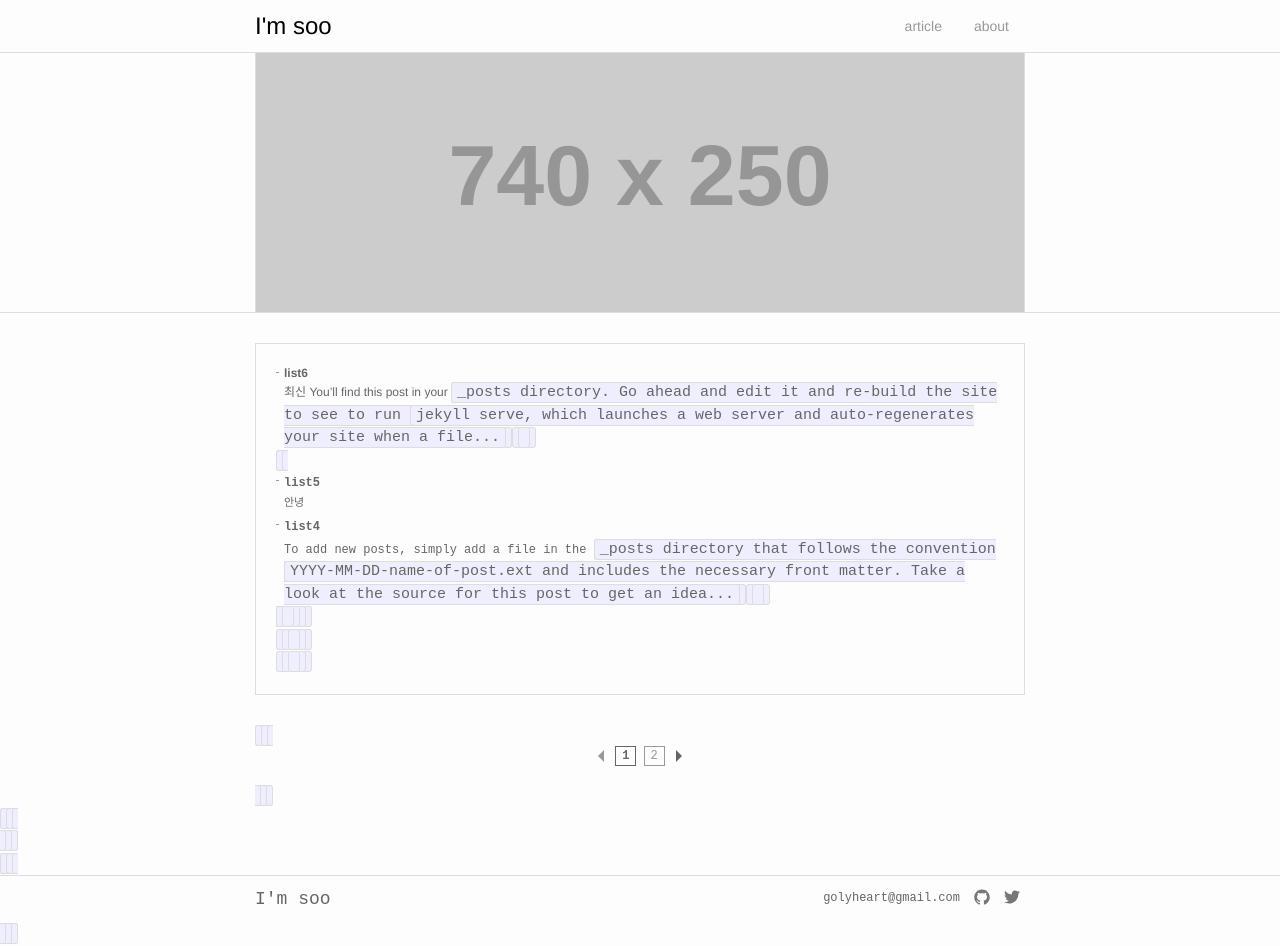
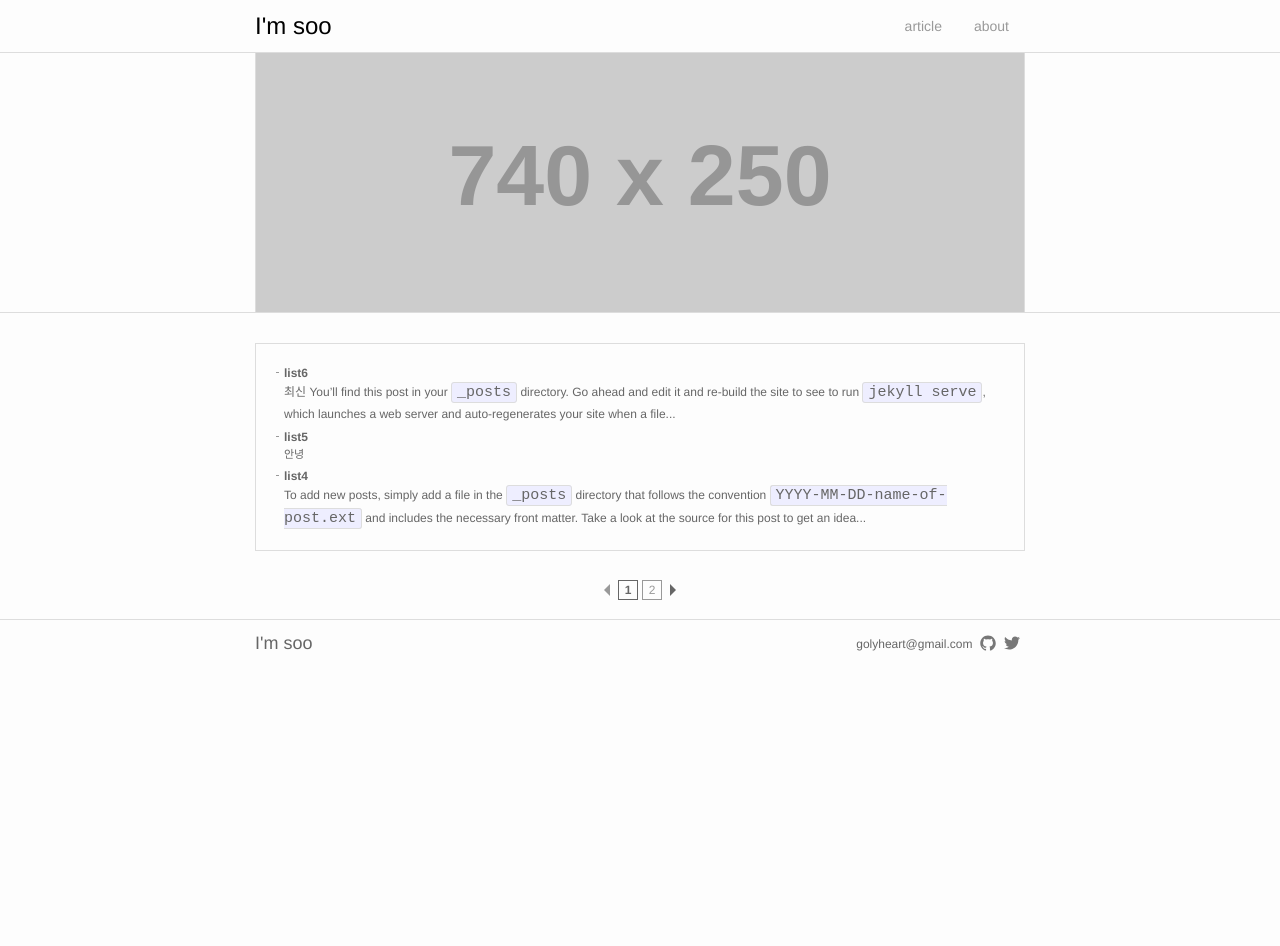
Before and after one commit to goldsoo/goldsoo.github.com, a Jekyll site: the page built from index.html, in a window 1280 px wide. Built offline with Jekyll 4.4.1, drawn with Linux system fonts in a browser that asks for light colours; the list of posts is cut into pages by our own code; comment, search, counter and statistics services are not loaded; after the commit the page ends 900 px from its top, so only the background shows below that.

Commit message:
index 리스트부분 remove code 도 제외 처리 합니다

```diff
--- a/index.html
+++ b/index.html
@@ -21,7 +21,7 @@
           <li>
             <a href="{{ post.url }}">
               <strong>{{ post.title }}</strong>
-              <span>{{ post.excerpt | remove: '<code>' | remove: '</code>' | truncatewords: 40 }}</span>
+              <span>{{ post.excerpt | truncatewords: 40 }}</span>
             </a>
           </li>
         {% endfor %}
```
